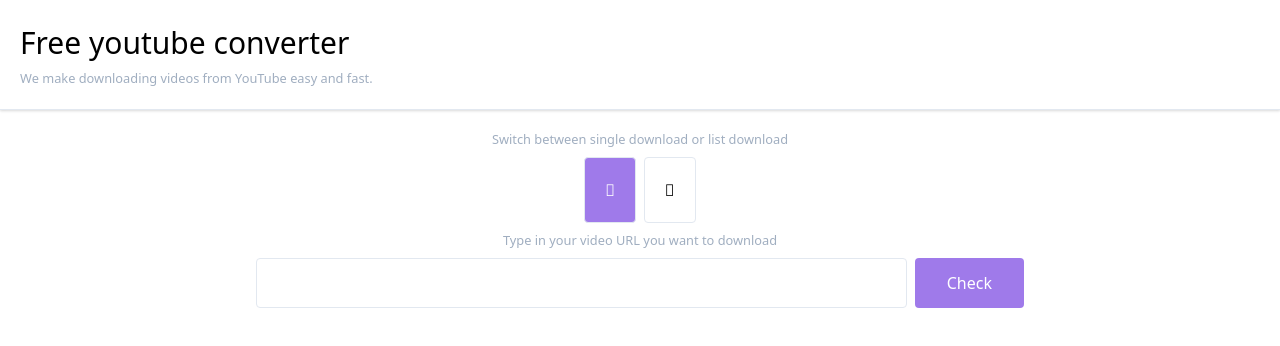
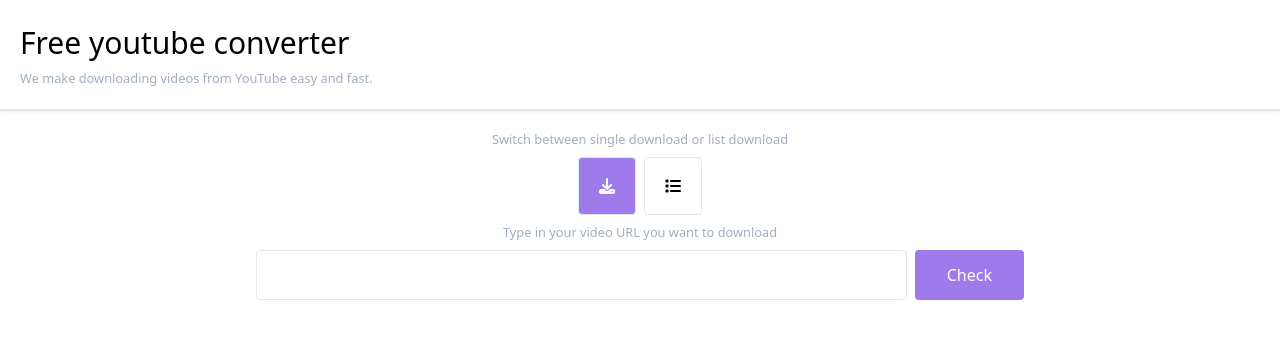
Before and after one commit to ilijanovic/nuxt2yt, a Nuxt app: page / in a window 1280 px wide. Shown: the top 346 px of the page. Built offline with nearby package versions, Linux system fonts and the light colour scheme.

Commit message:
fix: update

```diff
--- a/package.json
+++ b/package.json
@@ -12,7 +12,7 @@
     "lintfix": "prettier --write --list-different ."
   },
   "dependencies": {
-    "@fortawesome/fontawesome-free": "^5.15.3",
+    "@fortawesome/fontawesome-free": "^6.2.0",
     "@fullcalendar/daygrid": "^5.6.0",
     "@fullcalendar/interaction": "^5.6.0",
     "@fullcalendar/timegrid": "^5.6.0",
--- a/pages/index.vue
+++ b/pages/index.vue
@@ -58,6 +58,7 @@
 
 <script lang="ts">
 import Vue from 'vue'
+
 import Regular from '~/components/buttons/regular.vue'
 import '@/assets/transition/list.css'
 import '@/assets/transition/popin.css'
--- a/tailwind.config.js
+++ b/tailwind.config.js
@@ -1,12 +1,15 @@
-/*
- ** TailwindCSS Configuration File
- **
- ** Docs: https://tailwindcss.com/docs/configuration
- ** Default: https://github.com/tailwindcss/tailwindcss/blob/master/stubs/defaultConfig.stub.js
- */
 module.exports = {
-  theme: {},
-  variants: {},
+  purge: [],
+  darkMode: false, // or 'media' or 'class'
+  theme: {
+    extend: {},
+  },
+  variants: {
+    extend: {
+      scale: ['active'],
+      backgroundColor: ['active'],
+      textColor: ['active'],
+    },
+  },
   plugins: [],
-  purge: {},
 }
```
Also changed, not shown: layouts/default.vue (+3 -5 lines), 1 other file (tests, documents, lock files or other folders).
